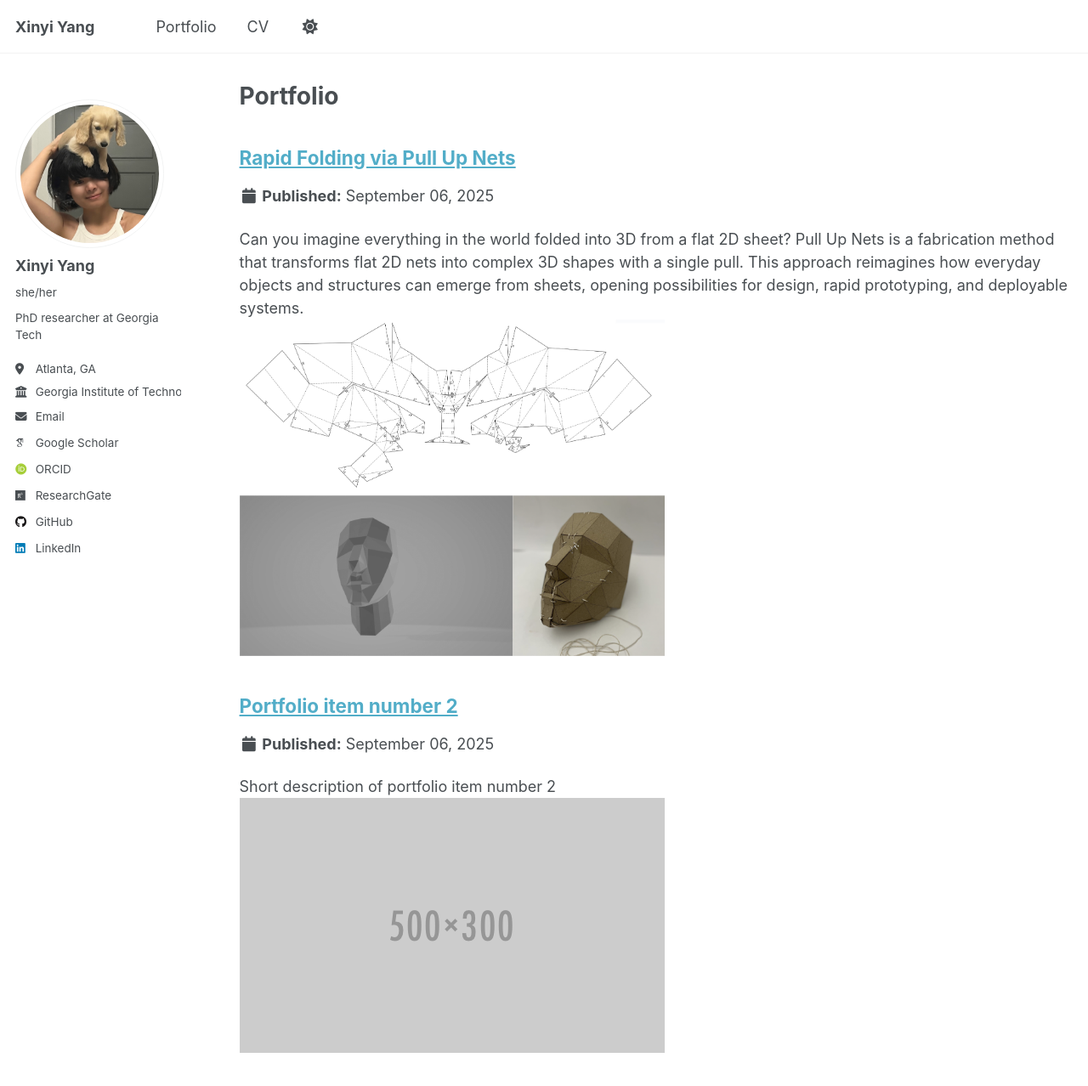
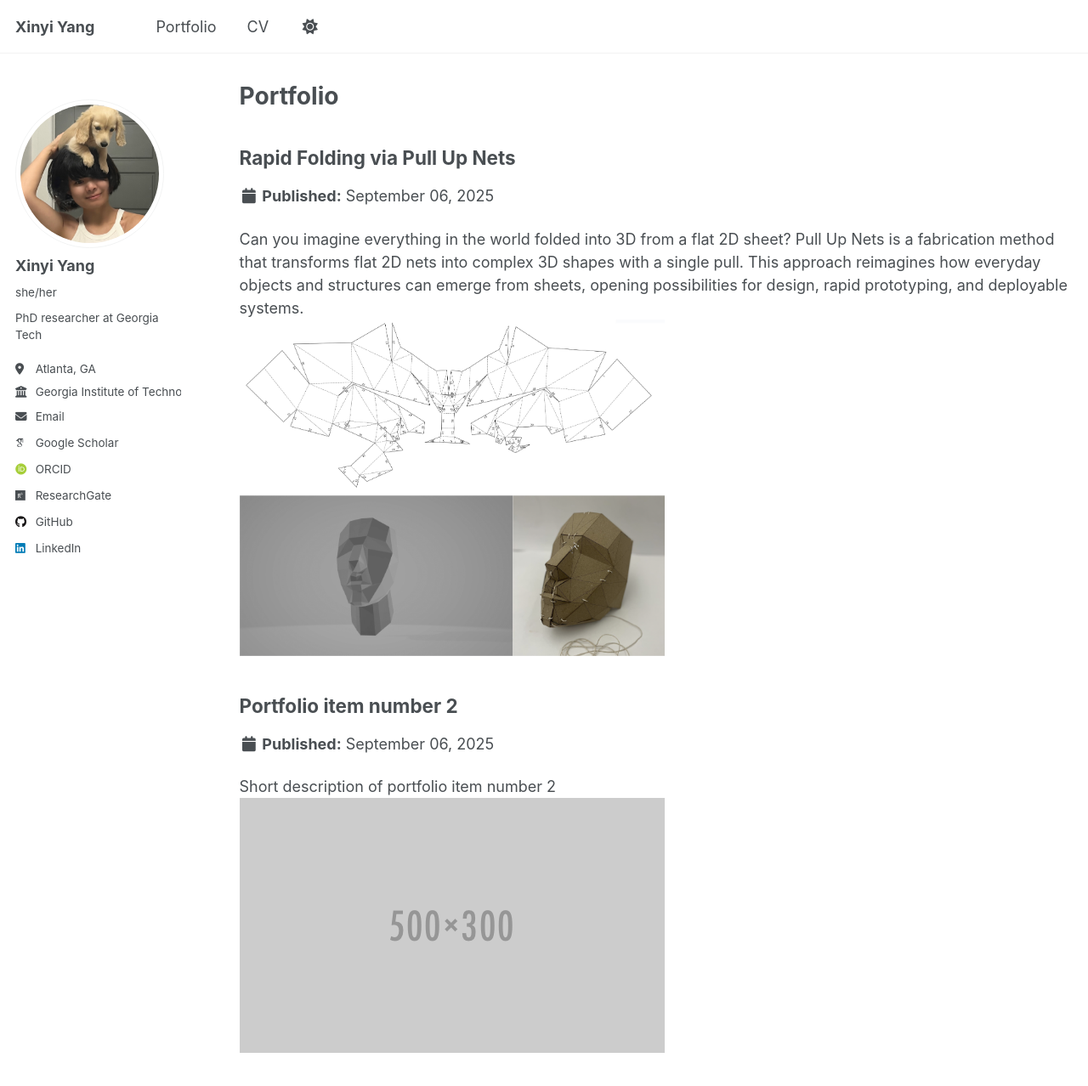
Before and after one commit to XinyiYang0/xinyiyang0.github.io, a Jekyll site: the page built from _pages/portfolio.html, in a window 1280 px wide and 1400 px high. Shown: the top 1278 px of the window at 85% size. Built offline with Jekyll 4.4.1, drawn with Linux system fonts in a browser that asks for light colours; some web fonts are replaced; a script that is not in the unit is left out.

Commit message:
Update portfolio.html

```diff
--- a/_pages/portfolio.html
+++ b/_pages/portfolio.html
@@ -7,7 +7,19 @@ author_profile: true
 
 {% include base_path %}
 
-
 {% for post in site.portfolio %}
   {% include archive-single.html %}
 {% endfor %}
+
+<style>
+/* Disable clicking on portfolio item titles only on this page */
+.archive__item-title a {
+  pointer-events: none;
+  cursor: default;
+  color: inherit;
+  text-decoration: none;
+}
+.archive__item-title a:hover {
+  text-decoration: none;
+}
+</style>
```
